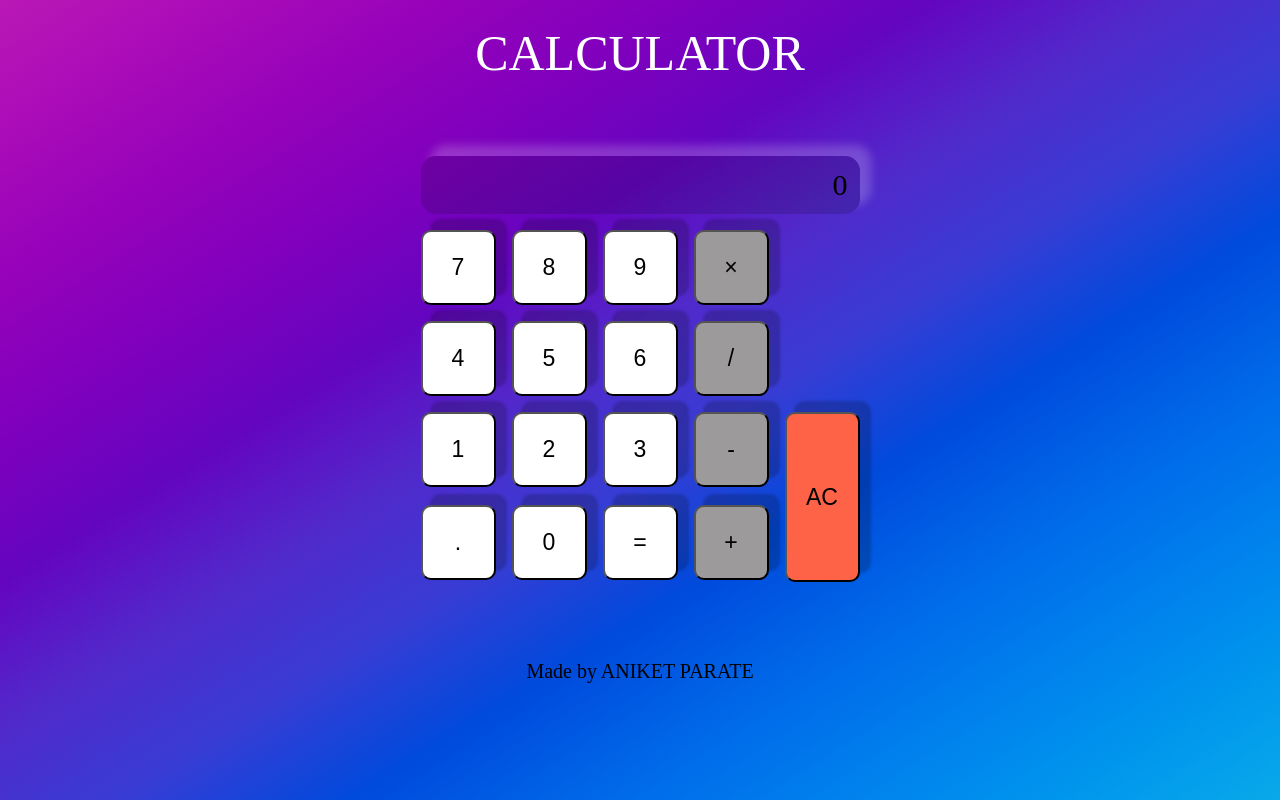
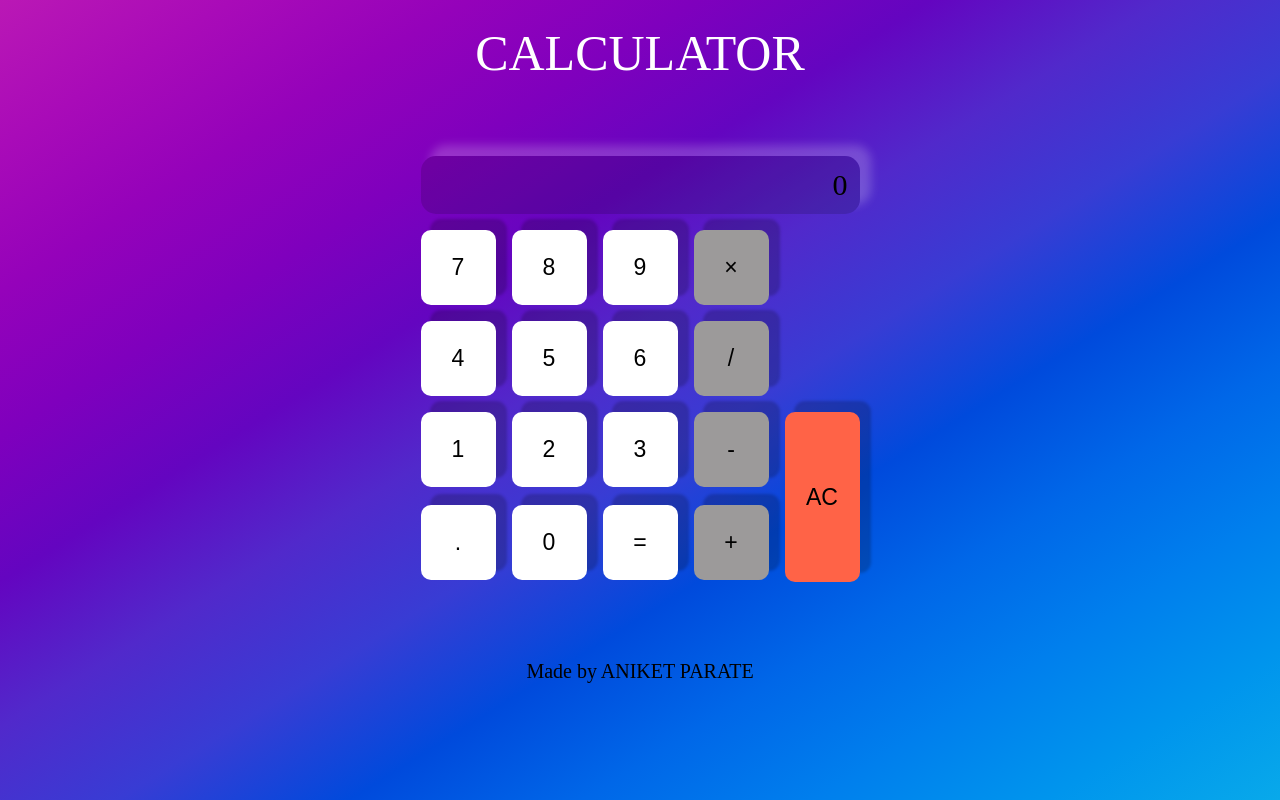
Before and after one commit to aniketparate/Calculator-VanillaJS, a plain HTML site: page index.html in a window 1280 px wide. Drawn offline with Linux system fonts and the light colour scheme.

Commit message:
feat: removed button's border

```diff
--- a/style.css
+++ b/style.css
@@ -46,11 +46,12 @@ button{
     box-shadow: 10px -10px 3px 1px rgba(3, 3, 3, 0.2);
     border-radius: 10px;
     background-color: var(--default-color);
+    border: none;
 }
 
 button:hover{
     transform: translate3d(-4px, 4px, 20px);
-    border-radius: 10px;
+    /* border-radius: 10px; */
 }
 
 button:active{
```
